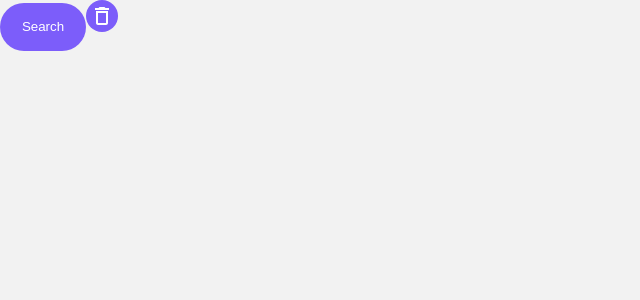
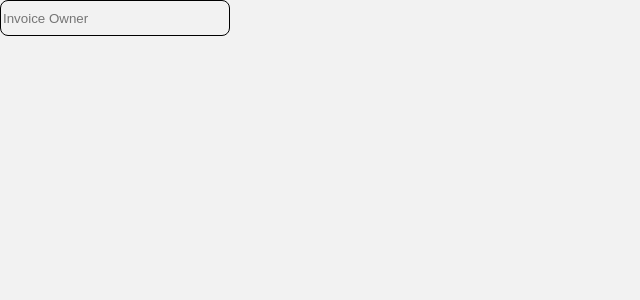
Before and after one commit to Ambush-Journey-Program/invoice-app-react-MarcelloAragoni, a React (Create React App) app: page / in a window 1280 px wide. Shown: the top 300 px of the page, without its empty margins (0-640 px from the left). Built offline with nearby package versions, Linux system fonts and the light colour scheme.

Commit message:
created feature-input

```diff
--- /dev/null
+++ b/src/components/search-input/SearchInput.jsx
@@ -0,0 +1,22 @@
+import PropTypes from 'prop-types';
+import './style.scss';
+
+export default function SearchInput({ setValue, value }) {
+  function handleChange(event) {
+    setValue(event.target.value);
+  }
+
+  return (
+    <input
+      onChange={handleChange}
+      className="search--input"
+      type="text"
+      placeholder="Invoice Owner"
+      value={value}
+    />
+  );
+}
+
+SearchInput.propTypes = {
+  value: PropTypes.string
+};
--- /dev/null
+++ b/src/components/search-input/index.js
@@ -0,0 +1,2 @@
+import SearchInput from './SearchInput';
+export default SearchInput;
--- /dev/null
+++ b/src/components/search-input/style.scss
@@ -0,0 +1,10 @@
+@import '../../root.scss';
+
+.search--input {
+  border: 1px black solid;
+  width: 14rem;
+  height: 2rem;
+  border-radius: 0.5rem;
+  background-color: $light-white;
+  margin-right: 1.5rem;
+}
--- a/src/pages/home/index.jsx
+++ b/src/pages/home/index.jsx
@@ -1,12 +1,13 @@
-import Button from '../../components/button';
+import { useState } from 'react';
+import { handleSubmit } from '../../services/submit';
+import SearchInput from '../../components/search-input';
 
 export default function Home() {
+  const [searchValue, setSearchValue] = useState('');
+
   return (
-    <div>
-      <Button type="submit" variant="search">
-        Search
-      </Button>
-      <Button type="submit" variant="delete" />
-    </div>
+    <form onSubmit={handleSubmit}>
+      <SearchInput setValue={setSearchValue} value={searchValue} />
+    </form>
   );
 }
--- a/src/reportWebVitals.js
+++ b/src/reportWebVitals.js
@@ -1,4 +1,4 @@
-const reportWebVitals = onPerfEntry => {
+const reportWebVitals = (onPerfEntry) => {
   if (onPerfEntry && onPerfEntry instanceof Function) {
     import('web-vitals').then(({ getCLS, getFID, getFCP, getLCP, getTTFB }) => {
       getCLS(onPerfEntry);
--- /dev/null
+++ b/src/services/invoice.js
@@ -0,0 +1,6 @@
+import { urlParams, BASE_URL } from '../utilities/consts';
+
+export async function getInvoices() {
+  const response = await fetch(`${BASE_URL}?${urlParams}`);
+  return response.json();
+}
--- /dev/null
+++ b/src/services/submit.js
@@ -0,0 +1,20 @@
+import { urlParams } from '../utilities/consts';
+import { getInvoices } from './invoice';
+
+export async function handleSubmit(event) {
+  event.preventDefault();
+  console.log(event);
+  const [clientNameEl] = event.target;
+
+  const filterParams = [{ name: 'clientName', value: clientNameEl.value }];
+
+  filterParams.forEach((filter) => {
+    if (filter.value) {
+      urlParams.set(filter.name, filter.value);
+    } else {
+      urlParams.delete(filter.name);
+    }
+  });
+
+  await getInvoices();
+}
--- /dev/null
+++ b/src/utilities/consts.js
@@ -0,0 +1,13 @@
+export const BASE_URL = `https://ambushs-invoice-app.herokuapp.com/invoices`;
+
+export const DEFAULT_SORT = 'paymentDue';
+export const DEFAULT_SORT_ORDER = 'DESC';
+
+export const sortParams = {
+  _sort: DEFAULT_SORT,
+  _order: DEFAULT_SORT_ORDER
+};
+
+export let urlParams = new URLSearchParams({
+  ...sortParams
+});
```
